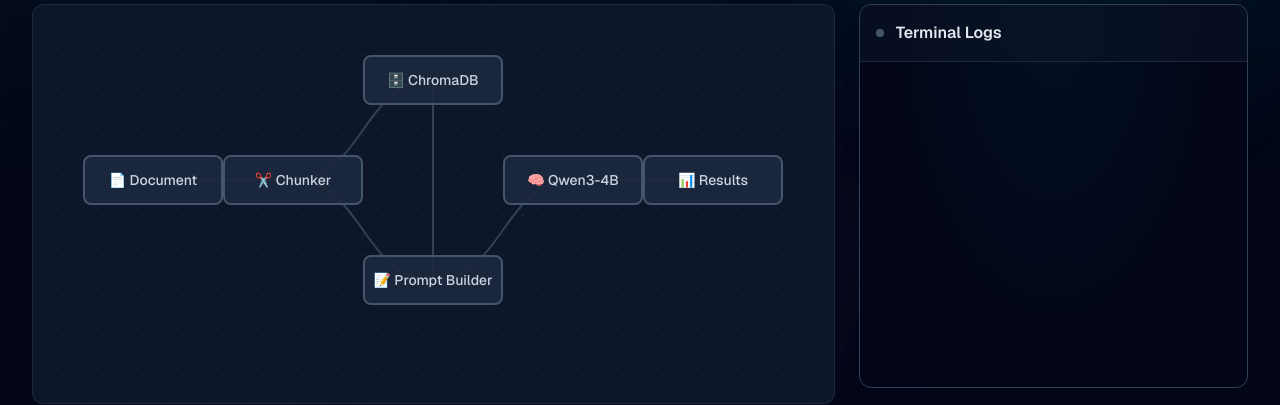
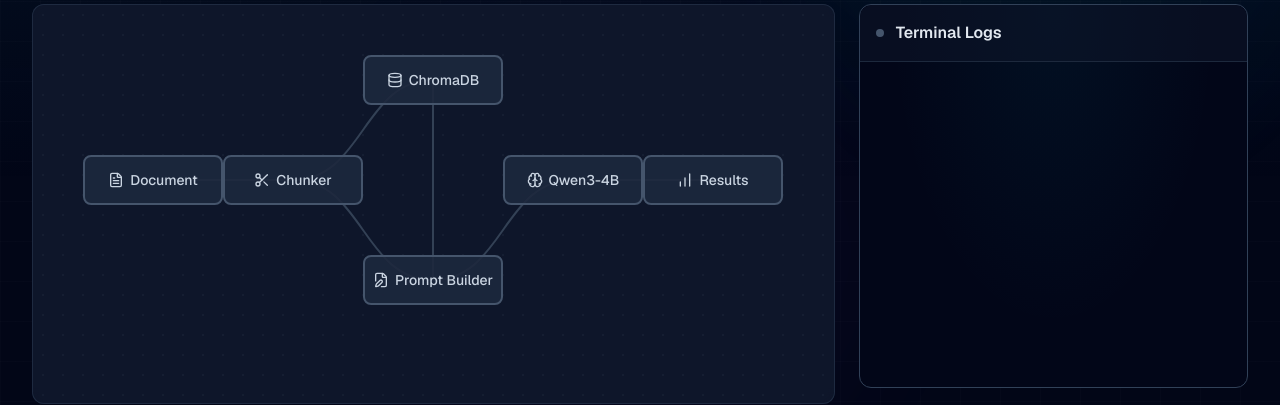
Before and after one commit to edycutjong/ContextWeaver, a Next.js app in the folder frontend/: page /dashboard in a window 1280 px wide. Shown: the part 319-724 px from the top of the page. Built offline with nearby package versions, Linux system fonts and the light colour scheme.

Commit message:
feat(ui): replace dashboard pipeline emojis with lucide icons

```diff
--- a/frontend/src/app/(app)/dashboard/page.tsx
+++ b/frontend/src/app/(app)/dashboard/page.tsx
@@ -6,18 +6,21 @@
 import ChunkInspector from '@/components/ChunkInspector';
 import ConfidenceHeatmap from '@/components/ConfidenceHeatmap';
 import { NodeData, EdgeData } from '@/components/PipelineGraph';
+import {
+  FileText, Scissors, Database, FileEdit, Brain, BarChart, Search, Calculator, Bot, ClipboardList, TrafficCone, UserSearch, Code2, CheckSquare, Combine, Target, PenTool, Scale, Sparkles, Inbox, Compass, Activity, Dumbbell, Waves
+} from "lucide-react";
 
 type GraphType = 'contextweaver' | 'standard-rag' | 'multi-agent' | 'evaluator-optimizer' | 'routing-agent';
 
 const graphs: Record<GraphType, { nodes: NodeData[], edges: EdgeData[], isNodeActive: (nodeId: string, step: string) => boolean }> = {
   'contextweaver': {
     nodes: [
-      { id: 'doc', label: '📄 Document', x: 0, y: 100 },
-      { id: 'chunker', label: '✂️ Chunker', x: 140, y: 100 },
-      { id: 'vectordb', label: '🗄️ ChromaDB', x: 280, y: 0 },
-      { id: 'prompt', label: '📝 Prompt Builder', x: 280, y: 200 },
-      { id: 'qwen', label: '🧠 Qwen3-4B', x: 420, y: 100 },
-      { id: 'results', label: '📊 Results', x: 560, y: 100 },
+      { id: 'doc', label: 'Document', x: 0, y: 100, icon: FileText },
+      { id: 'chunker', label: 'Chunker', x: 140, y: 100, icon: Scissors },
+      { id: 'vectordb', label: 'ChromaDB', x: 280, y: 0, icon: Database },
+      { id: 'prompt', label: 'Prompt Builder', x: 280, y: 200, icon: FileEdit },
+      { id: 'qwen', label: 'Qwen3-4B', x: 420, y: 100, icon: Brain },
+      { id: 'results', label: 'Results', x: 560, y: 100, icon: BarChart },
     ],
     edges: [
       { source: 'doc', target: 'chunker' },
@@ -39,11 +42,11 @@
   },
   'standard-rag': {
     nodes: [
-      { id: 'query', label: '🔍 User Query', x: 0, y: 100 },
-      { id: 'embed', label: '🧮 Embeddings', x: 140, y: 100 },
-      { id: 'vectordb', label: '🗄️ Vector DB', x: 280, y: 100 },
-      { id: 'llm', label: '🤖 LLM', x: 420, y: 100 },
-      { id: 'output', label: '📝 Output', x: 560, y: 100 },
+      { id: 'query', label: 'User Query', x: 0, y: 100, icon: Search },
+      { id: 'embed', label: 'Embeddings', x: 140, y: 100, icon: Calculator },
+      { id: 'vectordb', label: 'Vector DB', x: 280, y: 100, icon: Database },
+      { id: 'llm', label: 'LLM', x: 420, y: 100, icon: Bot },
+      { id: 'output', label: 'Output', x: 560, y: 100, icon: FileText },
     ],
     edges: [
       { source: 'query', target: 'embed' },
@@ -62,13 +65,13 @@
   },
   'multi-agent': {
     nodes: [
-      { id: 'task', label: '📋 Task', x: 0, y: 100 },
-      { id: 'router', label: '🚦 Router Agent', x: 140, y: 100 },
-      { id: 'agent1', label: '🕵️ Researcher', x: 280, y: 0 },
-      { id: 'agent2', label: '🧑‍💻 Coder', x: 280, y: 100 },
-      { id: 'agent3', label: '🧐 Reviewer', x: 280, y: 200 },
-      { id: 'merger', label: '🔄 Synthesizer', x: 420, y: 100 },
-      { id: 'results', label: '🎯 Final Output', x: 560, y: 100 },
+      { id: 'task', label: 'Task', x: 0, y: 100, icon: ClipboardList },
+      { id: 'router', label: 'Router Agent', x: 140, y: 100, icon: TrafficCone },
+      { id: 'agent1', label: 'Researcher', x: 280, y: 0, icon: UserSearch },
+      { id: 'agent2', label: 'Coder', x: 280, y: 100, icon: Code2 },
+      { id: 'agent3', label: 'Reviewer', x: 280, y: 200, icon: CheckSquare },
+      { id: 'merger', label: 'Synthesizer', x: 420, y: 100, icon: Combine },
+      { id: 'results', label: 'Final Output', x: 560, y: 100, icon: Target },
     ],
     edges: [
       { source: 'task', target: 'router' },
@@ -91,10 +94,10 @@
   },
   'evaluator-optimizer': {
     nodes: [
-      { id: 'task', label: '📋 Task', x: 0, y: 100 },
-      { id: 'generator', label: '🏗️ Generator', x: 180, y: 100 },
-      { id: 'evaluator', label: '⚖️ Evaluator', x: 360, y: 100 },
-      { id: 'results', label: '✨ Results', x: 540, y: 100 },
+      { id: 'task', label: 'Task', x: 0, y: 100, icon: ClipboardList },
+      { id: 'generator', label: 'Generator', x: 180, y: 100, icon: PenTool },
+      { id: 'evaluator', label: 'Evaluator', x: 360, y: 100, icon: Scale },
+      { id: 'results', label: 'Results', x: 540, y: 100, icon: Sparkles },
     ],
     edges: [
       { source: 'task', target: 'generator' },
@@ -113,12 +116,12 @@
   },
   'routing-agent': {
     nodes: [
-      { id: 'input', label: '📥 Input', x: 0, y: 100 },
-      { id: 'classifier', label: '🧭 Classifier', x: 140, y: 100 },
-      { id: 'expert_a', label: '🏃 Expert A', x: 320, y: 0 },
-      { id: 'expert_b', label: '🏋️ Expert B', x: 320, y: 100 },
-      { id: 'expert_c', label: '🏊 Expert C', x: 320, y: 200 },
-      { id: 'results', label: '📊 Results', x: 500, y: 100 },
+      { id: 'input', label: 'Input', x: 0, y: 100, icon: Inbox },
+      { id: 'classifier', label: 'Classifier', x: 140, y: 100, icon: Compass },
+      { id: 'expert_a', label: 'Expert A', x: 320, y: 0, icon: Activity },
+      { id: 'expert_b', label: 'Expert B', x: 320, y: 100, icon: Dumbbell },
+      { id: 'expert_c', label: 'Expert C', x: 320, y: 200, icon: Waves },
+      { id: 'results', label: 'Results', x: 500, y: 100, icon: BarChart },
     ],
     edges: [
       { source: 'input', target: 'classifier' },
--- a/frontend/src/components/PipelineGraph.tsx
+++ b/frontend/src/components/PipelineGraph.tsx
@@ -2,12 +2,14 @@
 
 import React, { useRef, useState, useEffect } from 'react';
 import { motion } from 'framer-motion';
+import { FileText, Scissors, Database, FileEdit, Brain, BarChart, LucideIcon } from 'lucide-react';
 
 export interface NodeData {
   id: string;
   label: string;
   x: number;
   y: number;
+  icon?: LucideIcon;
 }
 
 export interface EdgeData {
@@ -16,12 +18,12 @@
 }
 
 const defaultSteps: NodeData[] = [
-  { id: 'doc', label: '📄 Document', x: 0, y: 100 },
-  { id: 'chunker', label: '✂️ Chunker', x: 150, y: 100 },
-  { id: 'vectordb', label: '🗄️ ChromaDB', x: 300, y: 0 },
-  { id: 'prompt', label: '📝 Prompt Builder', x: 300, y: 200 },
-  { id: 'qwen', label: '🧠 Qwen3-4B', x: 450, y: 100 },
-  { id: 'results', label: '📊 Results', x: 600, y: 100 },
+  { id: 'doc', label: 'Document', x: 0, y: 100, icon: FileText },
+  { id: 'chunker', label: 'Chunker', x: 150, y: 100, icon: Scissors },
+  { id: 'vectordb', label: 'ChromaDB', x: 300, y: 0, icon: Database },
+  { id: 'prompt', label: 'Prompt Builder', x: 300, y: 200, icon: FileEdit },
+  { id: 'qwen', label: 'Qwen3-4B', x: 450, y: 100, icon: Brain },
+  { id: 'results', label: 'Results', x: 600, y: 100, icon: BarChart },
 ];
 
 const defaultEdges: EdgeData[] = [
@@ -208,7 +210,10 @@
               whileHover={{ scale: 1.05 }}
               whileTap={{ scale: 0.95 }}
             >
-              <span className="font-medium text-sm whitespace-nowrap">{node.label}</span>
+              <span className="font-medium text-sm whitespace-nowrap flex items-center gap-1.5">
+                {node.icon && <node.icon className="w-4 h-4" />}
+                {node.label}
+              </span>
               {active && (
                 <>
                   <motion.div
```
